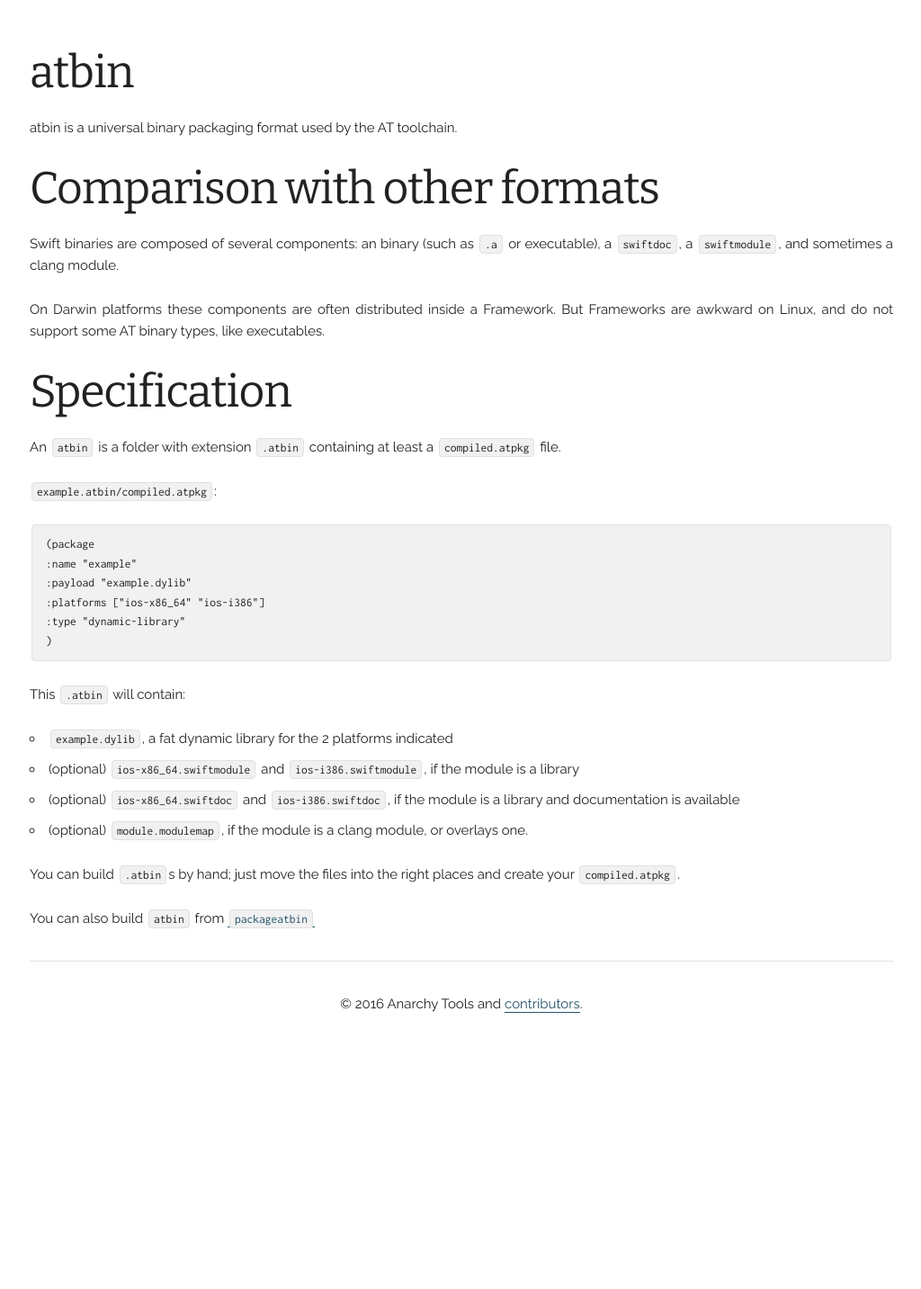
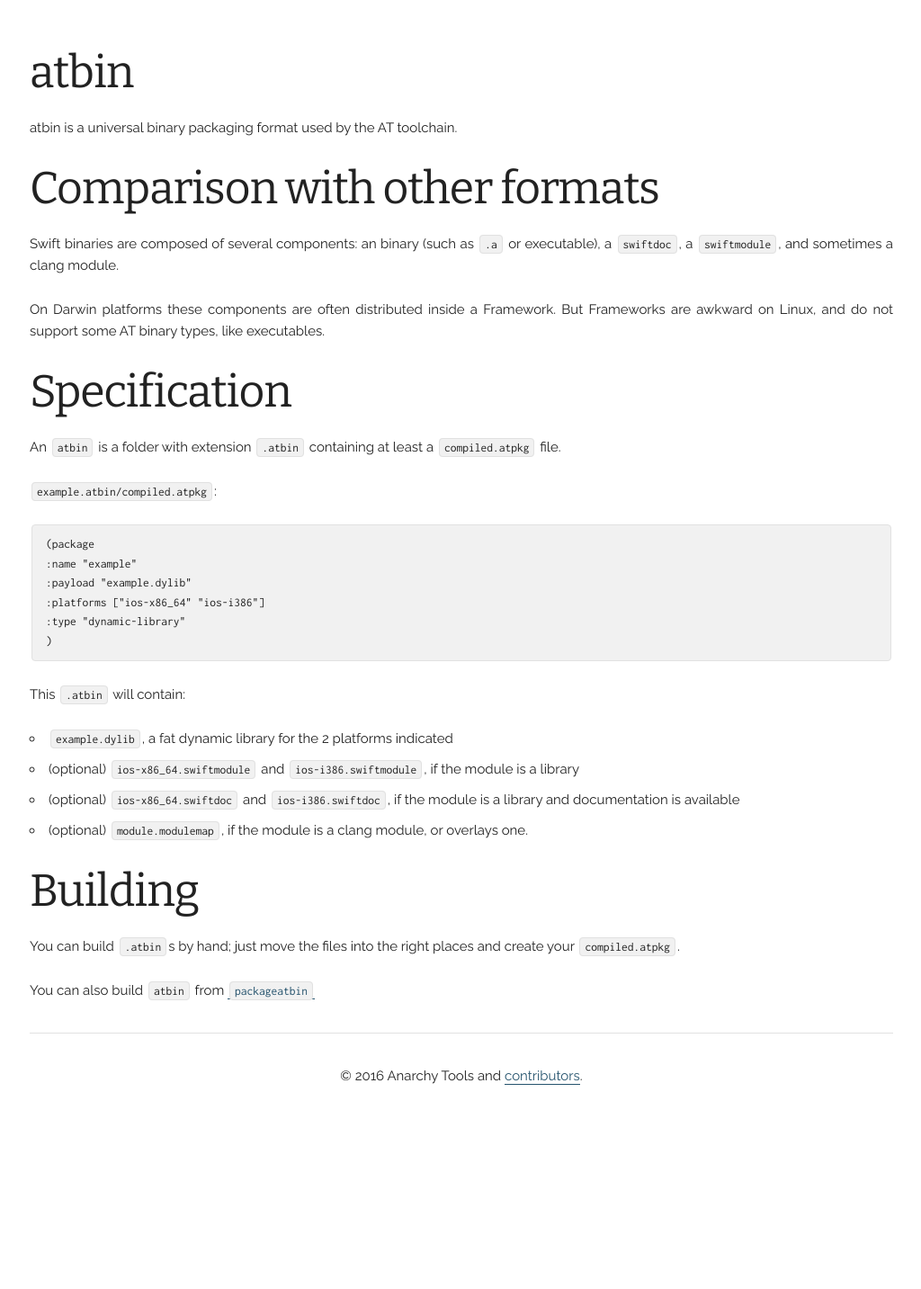
Before and after one commit to AnarchyTools/anarchytools.github.io, a Jekyll site: the page built from docs/atbin.md, in a window 1280 px wide. Shown: the whole page at 90% size, without its empty margins (127-1151 px from the left). Built offline with Jekyll 4.4.1, drawn with Linux system fonts in a browser that asks for light colours; before the commit the page ends 1353 px from its top, so only the background shows below that.

Commit message:
Restore missing section header

```diff
--- a/docs/atbin.md
+++ b/docs/atbin.md
@@ -35,6 +35,8 @@ This `.atbin` will contain:
 * (optional) `ios-x86_64.swiftdoc` and `ios-i386.swiftdoc`, if the module is a library and documentation is available
 * (optional) `module.modulemap`, if the module is a clang module, or overlays one.
 
+# Building
+
 You can build `.atbin`s by hand; just move the files into the right places and create your `compiled.atpkg`.
 
 You can also build `atbin` from [`packageatbin`](packageatbin.html)
```
